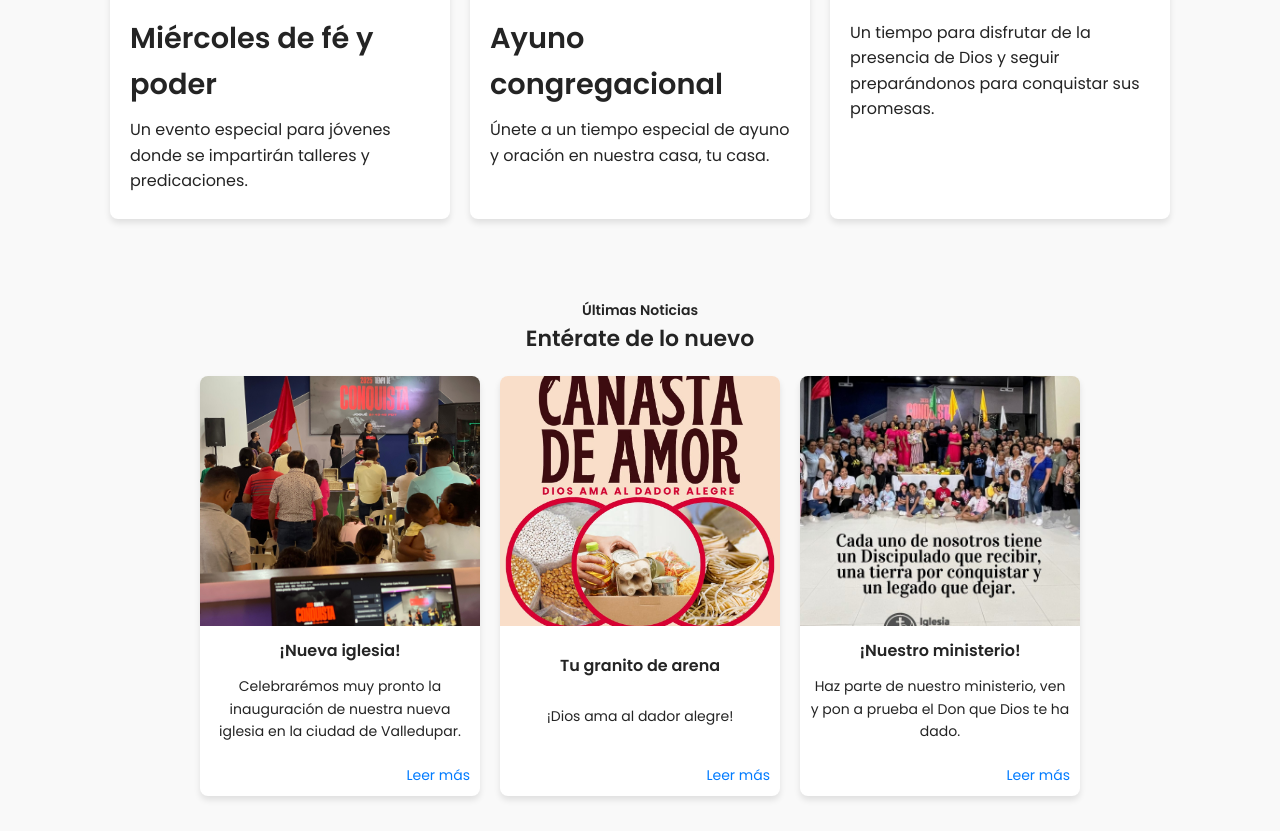
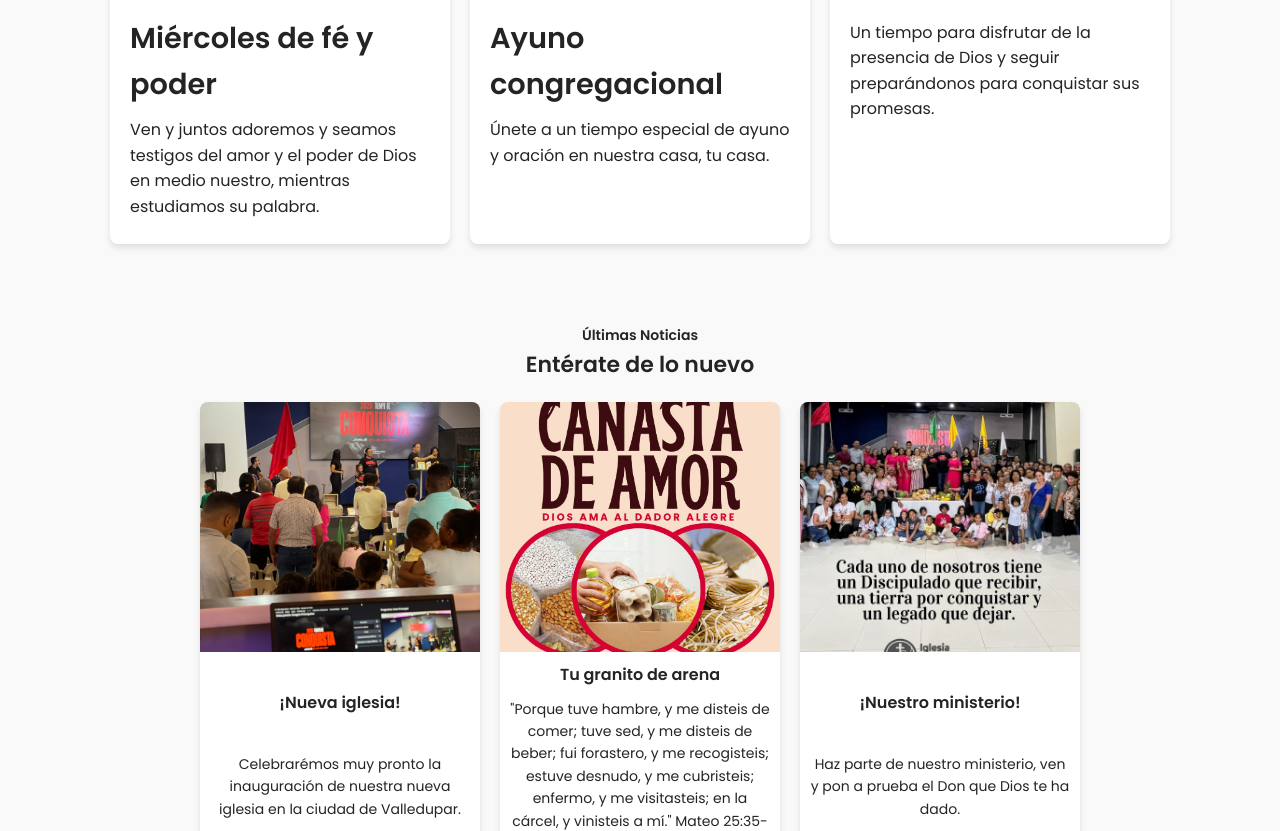
Before and after one commit to IVBCC/ivbccfront, a React (Create React App) app: page / in a window 1280 px wide. Shown: the part 1524-2355 px from the top of the page. Built offline with nearby package versions, Linux system fonts and the light colour scheme; the HTML template or start-up script is replaced by a standard one.

Commit message:
avances ortográficos

```diff
--- a/src/componentes/DeclarationOfFaith.js
+++ b/src/componentes/DeclarationOfFaith.js
@@ -13,7 +13,6 @@ const DeclarationOfFaith = () => {
     "Que solamente hay dos lugares como destino eterno del ser humano: El Cielo para los redimidos por el Señor Jesucristo y el infierno para los que lo rechacen.",
     "Que la regeneración del ser humano es por el Espíritu Santo y la Palabra de Dios.",
     "La unidad espiritual de todos los redimidos por la Sangre del Señor Jesucristo.",
-    "La necesidad de mantener conforme al Evangelio, la pureza de la Iglesia en doctrina y conducta.",
     "La necesidad de mantener conforme al Evangelio, la pureza de la Iglesia en doctrina y conducta."
   ];
 
--- a/src/componentes/Events.js
+++ b/src/componentes/Events.js
@@ -8,7 +8,7 @@ const Events = () => {
   const events = [
     {
       title: 'Miércoles de fé y poder',
-      description: 'Un evento especial para jóvenes donde se impartirán talleres y predicaciones.',
+      description: 'Ven y juntos adoremos y seamos testigos del amor y el poder de Dios en medio nuestro, mientras estudiamos su palabra.',
       image: ImagenMiercoles
     },
     {
--- a/src/componentes/News.js
+++ b/src/componentes/News.js
@@ -14,7 +14,7 @@ const News = () => {
     },
     {
       title: 'Tu granito de arena',
-      description: '¡Dios ama al dador alegre!',
+      description: '"Porque tuve hambre, y me disteis de comer; tuve sed, y me disteis de beber; fui forastero, y me recogisteis; estuve desnudo, y me cubristeis; enfermo, y me visitasteis; en la cárcel, y vinisteis a mí." Mateo 25:35-36',
       image: ImagenCanasta,
     },
     {
--- a/src/componentes/noticias/noticias.js
+++ b/src/componentes/noticias/noticias.js
@@ -81,13 +81,12 @@ const Noticias = () => {
         <div className="tarjeta">
           <img
             src={ImagenCanasta}
-            alt="Canasta familiar"
+            alt="Canasta de amor"
             className="tarjeta-image"
           />
           <h2 className="tarjeta-subtitulo">Canasta Familiar</h2>
           <p className="tarjeta-descripcion">
-            Contribuye a nuestra campaña de apoyo con la canasta familiar y ayuda a las familias
-            más necesitadas de nuestra comunidad. !Bendice con un alimento no perecedero!
+            Haz parte de nuestra campaña Canasta de Amor, donde bendecimos a familias de nuestra congregación y mostramos el amor de Dios hacia los demás. !Bendice con un alimento no perecedero!
           </p>
           {/* Corazón interactivo */}
           <div className="reaction-container" onClick={handleHeartClick}>
--- a/src/componentes/styles.css
+++ b/src/componentes/styles.css
@@ -507,7 +507,7 @@ p {
   box-shadow: 0 4px 6px rgba(0, 0, 0, 0.1); /* Sombra suave */
   overflow: hidden; /* Oculta contenido desbordado */
   width: 280px; /* Ancho fijo más pequeño */
-  height: 420px; /* Altura fija */
+  height: 498px; /* Altura fija */
   display: flex;
   flex-direction: column;
   justify-content: space-between;
```
Also changed, not shown: src/image/electoral2.jpg (added).
